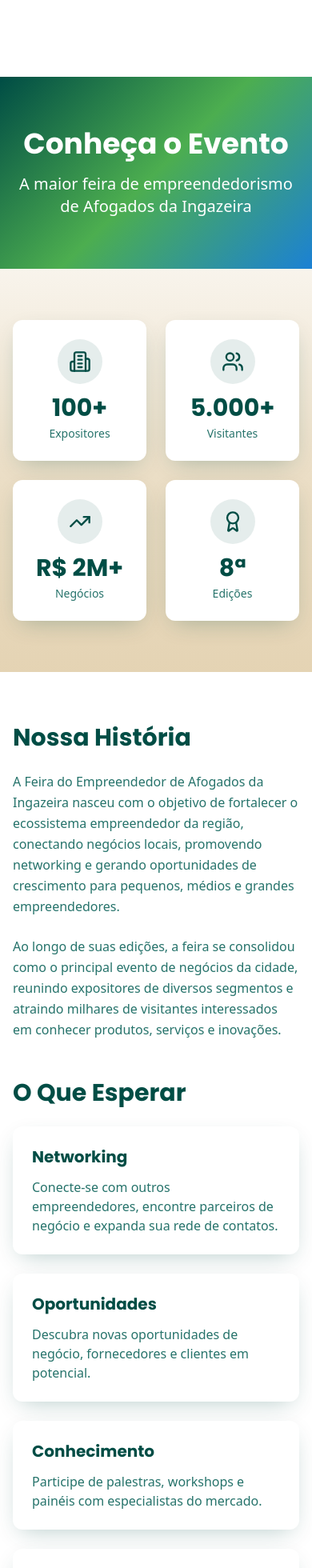
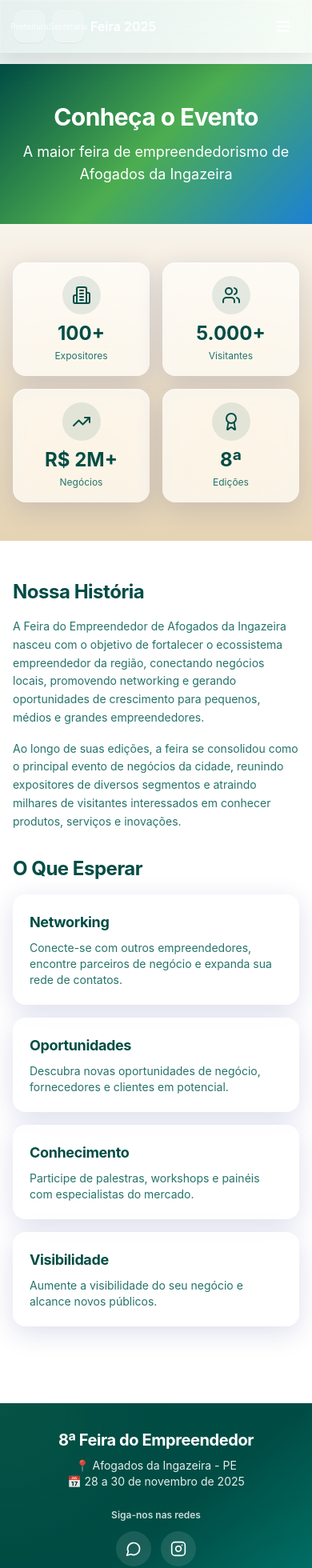
Before and after one commit to leonardovviana/afogados-empreende-pwa, a React (Vite) app: page /sobre in a window 390 px wide. Shown: the top 1960 px of the page at 80% size. Built offline with nearby package versions, Linux system fonts and the light colour scheme; the HTML template or start-up script is replaced by a standard one.

Commit message:
Refactor: Implement Liquid Glass design and mobile optimization

```diff
--- a/index.html
+++ b/index.html
@@ -12,9 +12,7 @@
     <meta name="apple-mobile-web-app-title" content="Feira Empreendedor" />
 
     <link rel="manifest" href="/manifest.json" />
-    <link rel="preconnect" href="https://fonts.googleapis.com" />
-    <link rel="preconnect" href="https://fonts.gstatic.com" crossorigin />
-    <link href="https://fonts.googleapis.com/css2?family=Inter:wght@300;400;500;600;700;800&family=Poppins:wght@600;700;800&display=swap" rel="stylesheet" />
+    <!-- Apple System Fonts (San Francisco) - using system font stack -->
 
     <meta property="og:title" content="8ª Feira do Empreendedor - Afogados da Ingazeira" />
     <meta property="og:description" content="Conectando ideias, transformando o futuro. 28 a 30 de novembro." />
--- a/src/components/Footer.tsx
+++ b/src/components/Footer.tsx
@@ -3,45 +3,45 @@ import { Link } from "react-router-dom";
 
 const Footer = () => {
   return (
-    <footer className="relative bg-gradient-to-br from-primary via-primary to-primary-light text-primary-foreground py-12 overflow-hidden">
+    <footer className="relative bg-gradient-to-br from-primary via-primary to-primary-light text-primary-foreground py-8 md:py-12 overflow-hidden">
       {/* Decorative Elements */}
-      <div className="absolute top-0 left-0 w-64 h-64 bg-secondary/10 rounded-full blur-3xl -translate-x-1/2 -translate-y-1/2"></div>
-      <div className="absolute bottom-0 right-0 w-64 h-64 bg-accent/10 rounded-full blur-3xl translate-x-1/2 translate-y-1/2"></div>
+      <div className="absolute top-0 left-0 w-48 h-48 md:w-64 md:h-64 bg-secondary/10 rounded-full blur-3xl -translate-x-1/2 -translate-y-1/2"></div>
+      <div className="absolute bottom-0 right-0 w-48 h-48 md:w-64 md:h-64 bg-accent/10 rounded-full blur-3xl translate-x-1/2 translate-y-1/2"></div>
 
       <div className="container mx-auto px-4 relative z-10">
-        <div className="flex flex-col md:flex-row items-center justify-between gap-8 mb-8">
+        <div className="flex flex-col md:flex-row items-center justify-between gap-6 md:gap-8 mb-6 md:mb-8">
           <div className="text-center md:text-left">
-            <h3 className="font-bold text-2xl mb-3 font-['Poppins']">8ª Feira do Empreendedor</h3>
-            <p className="text-base text-primary-foreground/90">📍 Afogados da Ingazeira - PE</p>
-            <p className="text-base text-primary-foreground/90">📅 28 a 30 de novembro de 2025</p>
+            <h3 className="font-bold text-xl md:text-2xl mb-2 md:mb-3">8ª Feira do Empreendedor</h3>
+            <p className="text-sm md:text-base text-primary-foreground/90">📍 Afogados da Ingazeira - PE</p>
+            <p className="text-sm md:text-base text-primary-foreground/90">📅 28 a 30 de novembro de 2025</p>
           </div>
 
-          <div className="flex flex-col items-center gap-4">
-            <p className="text-sm text-primary-foreground/80 font-semibold">Siga-nos nas redes</p>
-            <div className="flex items-center gap-4">
+          <div className="flex flex-col items-center gap-3 md:gap-4">
+            <p className="text-xs md:text-sm text-primary-foreground/80 font-semibold">Siga-nos nas redes</p>
+            <div className="flex items-center gap-3 md:gap-4">
               <a
                 href="https://wa.me/5587999999999"
                 target="_blank"
                 rel="noopener noreferrer"
-                className="w-12 h-12 rounded-full bg-white/10 hover:bg-white/20 flex items-center justify-center transition-all hover:scale-110 hover:shadow-glow"
+                className="w-11 h-11 md:w-12 md:h-12 rounded-full bg-white/10 hover:bg-white/20 flex items-center justify-center transition-all hover:scale-110 hover:shadow-glow"
                 aria-label="WhatsApp"
               >
-                <MessageCircle size={24} />
+                <MessageCircle size={20} />
               </a>
               <a
                 href="https://instagram.com/feiradoempreendedor"
                 target="_blank"
                 rel="noopener noreferrer"
-                className="w-12 h-12 rounded-full bg-white/10 hover:bg-white/20 flex items-center justify-center transition-all hover:scale-110 hover:shadow-glow"
+                className="w-11 h-11 md:w-12 md:h-12 rounded-full bg-white/10 hover:bg-white/20 flex items-center justify-center transition-all hover:scale-110 hover:shadow-glow"
                 aria-label="Instagram"
               >
-                <Instagram size={24} />
+                <Instagram size={20} />
               </a>
             </div>
           </div>
         </div>
 
-        <div className="pt-6 border-t border-primary-foreground/20 flex flex-col md:flex-row items-center justify-between gap-4 text-sm text-primary-foreground/70">
+        <div className="pt-4 md:pt-6 border-t border-primary-foreground/20 flex flex-col md:flex-row items-center justify-between gap-3 md:gap-4 text-xs md:text-sm text-primary-foreground/70">
           <p>© 2025 Feira do Empreendedor - Todos os direitos reservados</p>
           <Link
             to="/admin"
--- a/src/components/Navigation.tsx
+++ b/src/components/Navigation.tsx
@@ -16,37 +16,37 @@ const Navigation = () => {
   ];
 
   return (
-    <nav className="fixed top-0 left-0 right-0 z-50 glass-effect border-b border-white/10">
+    <nav className="fixed top-0 left-0 right-0 z-50 glass-effect border-b border-white/10 shadow-lg">
       <div className="container mx-auto px-4">
-        <div className="flex items-center justify-between h-20">
+        <div className="flex items-center justify-between h-16 md:h-20">
           {/* Logo Section with institutional spaces */}
-          <div className="flex items-center gap-4">
+          <div className="flex items-center gap-2 md:gap-4">
             {/* Espaço para logo da Prefeitura */}
-            <div className="w-12 h-12 md:w-14 md:h-14 rounded-lg bg-white/10 border border-white/20 flex items-center justify-center hover-lift">
-              <span className="text-xs text-white/60 text-center">Logo Prefeitura</span>
+            <div className="w-10 h-10 md:w-12 md:h-12 rounded-xl bg-white/15 border border-white/25 flex items-center justify-center hover-lift backdrop-blur-sm shadow-sm">
+              <span className="text-[10px] md:text-xs text-white/70 text-center font-medium">Prefeitura</span>
             </div>
 
             {/* Espaço para logo da Secretaria */}
-            <div className="w-12 h-12 md:w-14 md:h-14 rounded-lg bg-white/10 border border-white/20 flex items-center justify-center hover-lift">
-              <span className="text-xs text-white/60 text-center">Logo Secretaria</span>
+            <div className="w-10 h-10 md:w-12 md:h-12 rounded-xl bg-white/15 border border-white/25 flex items-center justify-center hover-lift backdrop-blur-sm shadow-sm">
+              <span className="text-[10px] md:text-xs text-white/70 text-center font-medium">Secretaria</span>
             </div>
 
-            <Link to="/" className="text-lg md:text-xl font-bold text-white font-['Poppins'] hover:scale-105 transition-transform">
+            <Link to="/" className="text-base md:text-lg font-semibold text-white hover:scale-105 transition-transform">
               <span className="hidden lg:inline">8ª Feira do Empreendedor</span>
               <span className="lg:hidden">Feira 2025</span>
             </Link>
           </div>
 
           {/* Desktop Navigation */}
-          <div className="hidden md:flex items-center space-x-1 lg:space-x-2">
+          <div className="hidden md:flex items-center space-x-1">
             {links.map((link) => (
               <Link
                 key={link.path}
                 to={link.path}
-                className={`px-4 py-2 text-sm font-medium rounded-lg transition-all ${
+                className={`px-3 lg:px-4 py-2 text-sm font-medium rounded-xl transition-all ${
                   location.pathname === link.path
-                    ? "bg-white/20 text-white shadow-glow"
-                    : "text-white/80 hover:bg-white/10 hover:text-white"
+                    ? "bg-white/25 text-white shadow-sm backdrop-blur-sm"
+                    : "text-white/90 hover:bg-white/15 hover:text-white"
                 }`}
               >
                 {link.name}
@@ -57,25 +57,25 @@ const Navigation = () => {
           {/* Mobile Menu Button */}
           <button
             onClick={() => setIsOpen(!isOpen)}
-            className="md:hidden text-white hover:bg-white/10 p-2 rounded-lg transition-colors"
+            className="md:hidden text-white hover:bg-white/15 p-2 rounded-xl transition-colors backdrop-blur-sm"
           >
-            {isOpen ? <X size={24} /> : <Menu size={24} />}
+            {isOpen ? <X size={22} /> : <Menu size={22} />}
           </button>
         </div>
 
         {/* Mobile Navigation */}
         {isOpen && (
-          <div className="md:hidden pb-4 animate-fade-in-up">
+          <div className="md:hidden pb-3 animate-fade-in-up">
             <div className="space-y-1">
               {links.map((link) => (
                 <Link
                   key={link.path}
                   to={link.path}
                   onClick={() => setIsOpen(false)}
-                  className={`block px-4 py-3 text-sm font-medium rounded-lg transition-all ${
+                  className={`block px-4 py-2.5 text-sm font-medium rounded-xl transition-all ${
                     location.pathname === link.path
-                      ? "bg-white/20 text-white"
-                      : "text-white/80 hover:bg-white/10 hover:text-white"
+                      ? "bg-white/25 text-white backdrop-blur-sm"
+                      : "text-white/90 hover:bg-white/15 hover:text-white"
                   }`}
                 >
                   {link.name}
--- a/src/index.css
+++ b/src/index.css
@@ -117,22 +117,107 @@ All colors MUST be HSL.
 
   body {
     @apply bg-background text-foreground;
+    font-family: -apple-system, BlinkMacSystemFont, 'SF Pro Display', 'SF Pro Text', system-ui, sans-serif;
+    -webkit-font-smoothing: antialiased;
+    -moz-osx-font-smoothing: grayscale;
+  }
+
+  h1, h2, h3, h4, h5, h6 {
+    font-family: -apple-system, BlinkMacSystemFont, 'SF Pro Display', system-ui, sans-serif;
+    font-weight: 600;
+    letter-spacing: -0.02em;
   }
 }
 
 @layer utilities {
+  /* Liquid Glass Effect with Chromatic Aberration */
   .glass-effect {
-    background: rgba(255, 255, 255, 0.1);
-    backdrop-filter: blur(10px);
-    -webkit-backdrop-filter: blur(10px);
-    border: 1px solid rgba(255, 255, 255, 0.2);
+    background: rgba(255, 255, 255, 0.08);
+    backdrop-filter: blur(40px) saturate(180%);
+    -webkit-backdrop-filter: blur(40px) saturate(180%);
+    border: 1px solid rgba(255, 255, 255, 0.18);
+    box-shadow:
+      0 8px 32px 0 rgba(0, 0, 0, 0.1),
+      inset 0 1px 0 0 rgba(255, 255, 255, 0.15);
   }
 
   .glass-card {
-    background: rgba(255, 255, 255, 0.95);
-    backdrop-filter: blur(20px);
-    -webkit-backdrop-filter: blur(20px);
-    box-shadow: var(--shadow-glass);
+    background: rgba(255, 255, 255, 0.72);
+    backdrop-filter: blur(20px) saturate(180%);
+    -webkit-backdrop-filter: blur(20px) saturate(180%);
+    border: 1px solid rgba(255, 255, 255, 0.125);
+    box-shadow:
+      0 8px 32px 0 rgba(31, 38, 135, 0.15),
+      inset 0 1px 0 0 rgba(255, 255, 255, 0.3);
+  }
+
+  .glass-card-hover {
+    position: relative;
+    overflow: hidden;
+  }
+
+  .glass-card-hover::before {
+    content: '';
+    position: absolute;
+    top: 0;
+    left: -100%;
+    width: 100%;
+    height: 100%;
+    background: linear-gradient(
+      90deg,
+      transparent,
+      rgba(255, 0, 0, 0.1) 25%,
+      rgba(0, 255, 0, 0.1) 50%,
+      rgba(0, 0, 255, 0.1) 75%,
+      transparent
+    );
+    transition: left 0.7s ease;
+    pointer-events: none;
+  }
+
+  .glass-card-hover:hover::before {
+    left: 100%;
+  }
+
+  .chromatic-text {
+    position: relative;
+    color: hsl(var(--primary));
+  }
+
+  .chromatic-text::before,
+  .chromatic-text::after {
+    content: attr(data-text);
+    position: absolute;
+    top: 0;
+    left: 0;
+    width: 100%;
+    height: 100%;
+    opacity: 0.8;
+    mix-blend-mode: screen;
+  }
+
+  .chromatic-text::before {
+    color: #ff0000;
+    transform: translate(-1px, 0);
+    animation: glitch-1 0.3s cubic-bezier(0.25, 0.46, 0.45, 0.94) both infinite;
+  }
+
+  .chromatic-text::after {
+    color: #00ffff;
+    transform: translate(1px, 0);
+    animation: glitch-2 0.3s cubic-bezier(0.25, 0.46, 0.45, 0.94) both infinite;
+  }
+
+  @keyframes glitch-1 {
+    0%, 100% { transform: translate(0); }
+    33% { transform: translate(-1px, 0); }
+    66% { transform: translate(1px, 0); }
+  }
+
+  @keyframes glitch-2 {
+    0%, 100% { transform: translate(0); }
+    33% { transform: translate(1px, 0); }
+    66% { transform: translate(-1px, 0); }
   }
 
   .gradient-text {
@@ -151,7 +236,19 @@ All colors MUST be HSL.
   }
 
   .hover-lift:hover {
-    transform: translateY(-8px) scale(1.02);
+    transform: translateY(-4px);
     box-shadow: var(--shadow-mega);
   }
+
+  /* Mobile optimizations */
+  @media (max-width: 768px) {
+    .glass-effect {
+      backdrop-filter: blur(20px) saturate(180%);
+      -webkit-backdrop-filter: blur(20px) saturate(180%);
+    }
+
+    .hover-lift:hover {
+      transform: translateY(-2px);
+    }
+  }
 }
--- a/src/pages/Sobre.tsx
+++ b/src/pages/Sobre.tsx
@@ -11,39 +11,41 @@ const Sobre = () => {
   ];
 
   return (
-    <div className="min-h-screen flex flex-col">
+    <div className="min-h-screen flex flex-col relative overflow-hidden">
+      <div className="fixed inset-0 bg-gradient-to-br from-primary/10 via-secondary/5 to-accent/10 -z-10"></div>
+
       <Navigation />
 
-      <main className="flex-1 pt-24 pb-16">
+      <main className="flex-1 pt-20 md:pt-24 pb-12 md:pb-16">
         {/* Hero Section */}
-        <section className="bg-gradient-hero py-16 text-primary-foreground">
+        <section className="bg-gradient-hero py-12 md:py-16 text-primary-foreground">
           <div className="container mx-auto px-4 text-center">
-            <h1 className="text-4xl md:text-5xl font-bold mb-4 animate-fade-in-up font-['Poppins']">
+            <h1 className="text-3xl md:text-5xl font-bold mb-3 md:mb-4 animate-fade-in-up">
               Conheça o Evento
             </h1>
-            <p className="text-xl max-w-2xl mx-auto animate-fade-in" style={{ animationDelay: "0.2s" }}>
+            <p className="text-lg md:text-xl max-w-2xl mx-auto animate-fade-in" style={{ animationDelay: "0.2s" }}>
               A maior feira de empreendedorismo de Afogados da Ingazeira
             </p>
           </div>
         </section>
 
         {/* Stats Section */}
-        <section className="py-16 bg-gradient-sand">
+        <section className="py-12 md:py-16 bg-gradient-sand">
           <div className="container mx-auto px-4">
-            <div className="grid grid-cols-2 md:grid-cols-4 gap-6 max-w-5xl mx-auto">
+            <div className="grid grid-cols-2 md:grid-cols-4 gap-4 md:gap-6 max-w-5xl mx-auto">
               {stats.map((stat, index) => (
                 <div
                   key={stat.label}
-                  className="bg-card rounded-xl p-6 text-center shadow-primary animate-scale-in"
+                  className="glass-card rounded-2xl p-4 md:p-6 text-center shadow-primary animate-scale-in glass-card-hover"
                   style={{ animationDelay: `${index * 0.1}s` }}
                 >
-                  <div className="bg-primary/10 w-14 h-14 rounded-full flex items-center justify-center mx-auto mb-3">
-                    <stat.icon className="text-primary" size={28} />
+                  <div className="bg-primary/10 w-12 h-12 md:w-14 md:h-14 rounded-full flex items-center justify-center mx-auto mb-2 md:mb-3">
+                    <stat.icon className="text-primary" size={24} />
                   </div>
-                  <div className="text-3xl font-bold text-primary mb-1 font-['Poppins']">
+                  <div className="text-2xl md:text-3xl font-bold text-primary mb-1">
                     {stat.value}
                   </div>
-                  <div className="text-sm text-muted-foreground">{stat.label}</div>
+                  <div className="text-xs md:text-sm text-muted-foreground">{stat.label}</div>
                 </div>
               ))}
             </div>
@@ -51,60 +53,60 @@ const Sobre = () => {
         </section>
 
         {/* About Section */}
-        <section className="py-16 bg-background">
+        <section className="py-12 md:py-16 bg-background">
           <div className="container mx-auto px-4 max-w-4xl">
             <div className="prose prose-lg max-w-none">
-              <h2 className="text-3xl font-bold mb-6 text-foreground font-['Poppins']">
+              <h2 className="text-2xl md:text-3xl font-bold mb-4 md:mb-6 text-foreground">
                 Nossa História
               </h2>
-              <p className="text-muted-foreground leading-relaxed mb-6">
+              <p className="text-sm md:text-base text-muted-foreground leading-relaxed mb-4 md:mb-6">
                 A Feira do Empreendedor de Afogados da Ingazeira nasceu com o objetivo de fortalecer
                 o ecossistema empreendedor da região, conectando negócios locais, promovendo networking
                 e gerando oportunidades de crescimento para pequenos, médios e grandes empreendedores.
               </p>
-              <p className="text-muted-foreground leading-relaxed mb-6">
+              <p className="text-sm md:text-base text-muted-foreground leading-relaxed mb-4 md:mb-6">
                 Ao longo de suas edições, a feira se consolidou como o principal evento de negócios
                 da cidade, reunindo expositores de diversos segmentos e atraindo milhares de visitantes
                 interessados em conhecer produtos, serviços e inovações.
               </p>
 
-              <h2 className="text-3xl font-bold mb-6 mt-12 text-foreground font-['Poppins']">
+              <h2 className="text-2xl md:text-3xl font-bold mb-4 md:mb-6 mt-8 md:mt-12 text-foreground">
                 O Que Esperar
               </h2>
-              <div className="grid md:grid-cols-2 gap-6 not-prose">
-                <div className="bg-card rounded-xl p-6 shadow-primary">
-                  <h3 className="text-xl font-bold mb-3 text-card-foreground font-['Poppins']">
+              <div className="grid md:grid-cols-2 gap-4 md:gap-6 not-prose">
+                <div className="glass-card rounded-2xl p-5 md:p-6 shadow-primary glass-card-hover">
+                  <h3 className="text-lg md:text-xl font-bold mb-2 md:mb-3 text-card-foreground">
                     Networking
                   </h3>
-                  <p className="text-muted-foreground">
+                  <p className="text-sm md:text-base text-muted-foreground">
                     Conecte-se com outros empreendedores, encontre parceiros de negócio e expanda
                     sua rede de contatos.
                   </p>
                 </div>
 
-                <div className="bg-card rounded-xl p-6 shadow-primary">
-                  <h3 className="text-xl font-bold mb-3 text-card-foreground font-['Poppins']">
+                <div className="glass-card rounded-2xl p-5 md:p-6 shadow-primary glass-card-hover">
+                  <h3 className="text-lg md:text-xl font-bold mb-2 md:mb-3 text-card-foreground">
                     Oportunidades
                   </h3>
-                  <p className="text-muted-foreground">
+                  <p className="text-sm md:text-base text-muted-foreground">
                     Descubra novas oportunidades de negócio, fornecedores e clientes em potencial.
                   </p>
                 </div>
 
-                <div className="bg-card rounded-xl p-6 shadow-primary">
-                  <h3 className="text-xl font-bold mb-3 text-card-foreground font-['Poppins']">
+                <div className="glass-card rounded-2xl p-5 md:p-6 shadow-primary glass-card-hover">
+                  <h3 className="text-lg md:text-xl font-bold mb-2 md:mb-3 text-card-foreground">
                     Conhecimento
                   </h3>
-                  <p className="text-muted-foreground">
+                  <p className="text-sm md:text-base text-muted-foreground">
                     Participe de palestras, workshops e painéis com especialistas do mercado.
                   </p>
                 </div>
 
-                <div className="bg-card rounded-xl p-6 shadow-primary">
-                  <h3 className="text-xl font-bold mb-3 text-card-foreground font-['Poppins']">
+                <div className="glass-card rounded-2xl p-5 md:p-6 shadow-primary glass-card-hover">
+                  <h3 className="text-lg md:text-xl font-bold mb-2 md:mb-3 text-card-foreground">
                     Visibilidade
                   </h3>
-                  <p className="text-muted-foreground">
+                  <p className="text-sm md:text-base text-muted-foreground">
                     Aumente a visibilidade do seu negócio e alcance novos públicos.
                   </p>
                 </div>
```
Also changed, not shown: src/pages/Cadastro.tsx (+5 -5 lines), src/pages/Consulta.tsx (+25 -22 lines), src/pages/Home.tsx (+24 -24 lines), src/pages/Manual.tsx (+36 -34 lines), src/pages/Mapa.tsx (+17 -15 lines).
